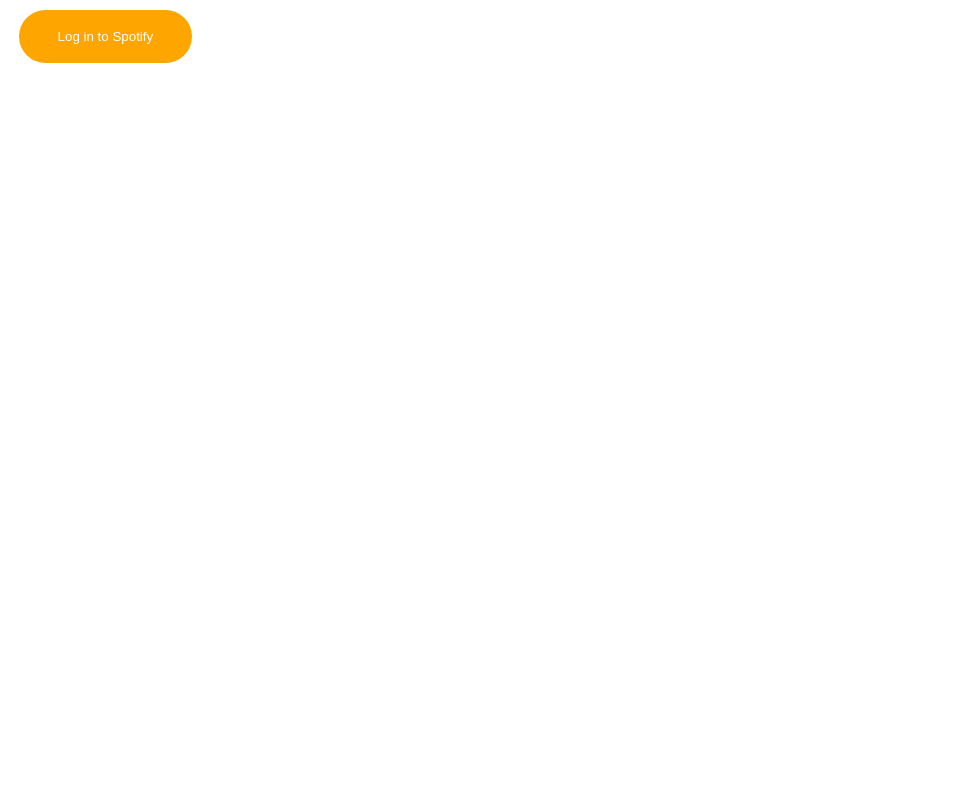
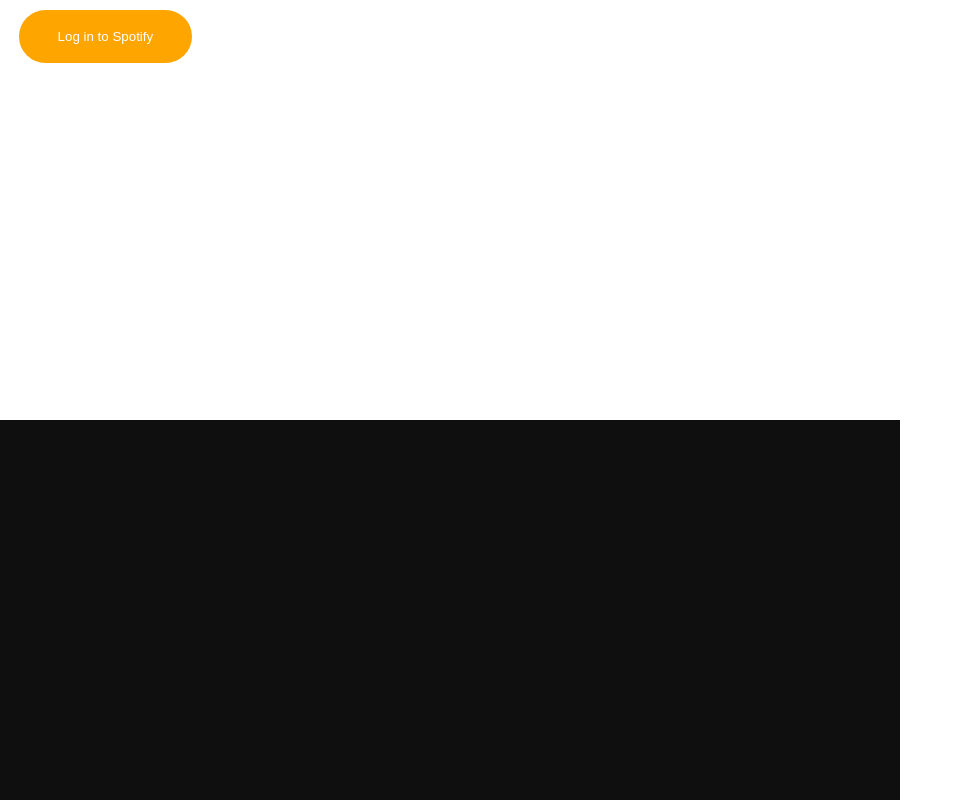
Before and after one commit to nwesthoff/rasphub, a React (Create React App) app: page / in a window 1280 px wide. Shown: the top 800 px of the page, without its empty margins (0-963 px from the left). Built offline with nearby package versions, Linux system fonts and the light colour scheme.

Commit message:
adjusted styling to handle correct aspect ratio

```diff
--- a/src/App.css
+++ b/src/App.css
@@ -6,7 +6,7 @@
 
 .App {
   width: 900px;
-  height: 1600px;
+  height: 1440px;
   font-family: 'Montserrat', sans-serif;
   font-weight: 400;
 }
--- a/src/App.js
+++ b/src/App.js
@@ -14,7 +14,7 @@
           alignItems: 'center'
         },
         statusStyle = {
-          width: '400px',
+          width: '275px',
           fontSize: '20px',
           margin: "-.3rem .8rem .1rem",
           textTransform: 'uppercase',
@@ -74,7 +74,7 @@
 
   render(){
     let titleStyle = {
-      width: '400px',
+      width: '275px',
       fontSize: '28px',
       margin: "1.2rem 0 .2rem",
       fontWeight: 700,
@@ -92,7 +92,7 @@
   render(){
     let artists = this.props.artists.map(x => x.name).join(', '),
         artistsStyle = {
-          width: '400px',
+          width: '275px',
           fontSize: '24px',
           margin: ".4rem 0 .2rem",
           fontWeight: 400,
@@ -135,7 +135,6 @@
 
     this.fetchUser = this.fetchUser.bind(this)
     this.fetchPlayer = this.fetchPlayer.bind(this)
-    // this.handleErrors = this.handleErrors.bind(this)
     this.parseJson = this.parseJson.bind(this)
   }
 
@@ -258,44 +257,48 @@
     Vibrant.from(document.querySelector("#playerArt").src).getPalette()
       .then(palette => this.setState(
         {palette: {
-          Vibrant:  palette.Vibrant ? palette.Vibrant.getHex() : 'red',
-          Muted: palette.Muted ? palette.Muted.getHex() : 'red',
-          DarkVibrant: palette.DarkVibrant ? palette.DarkVibrant.getHex() : 'red',
-          DarkMuted: palette.DarkMuted ? palette.DarkMuted.getHex() : 'red',
-          LightMuted: palette.LightMuted ? palette.LightMuted.getHex() : 'red',
+          Vibrant:  palette.Vibrant ? palette.Vibrant.getHex() : '#1ed760',
+          Muted: palette.Muted ? palette.Muted.getHex() : '#191414',
+          DarkVibrant: palette.DarkVibrant ? palette.DarkVibrant.getHex() : '#1db954',
+          DarkMuted: palette.DarkMuted ? palette.DarkMuted.getHex() : '#1e3264',
+          LightMuted: palette.LightMuted ? palette.LightMuted.getHex() : '#509bf5',
         }}
       ))
 
-    console.log(this.state.palette)
+    // console.log(this.state.palette)
   }
 
   render() {
-    let DarkVibrantRgba = this.hexToRgba(this.state.palette.DarkVibrant, 3)
-
-    let playerStyle = {
-      height: '533px',
-      width: '100%',
+    let DarkVibrantRgba = this.hexToRgba(this.state.palette.DarkVibrant, 3),
+        spotifyPlayerStyle = {
+          height: '420px',
+          position: 'relative'
+        },
+        playerStyle = {
+          height: '100%',
+          width: '650px',
           display: 'flex',
           flexFlow: 'row nowrap',
           justifyContent: 'center',
           alignItems: 'center',
-      background: 'linear-gradient(to right, ' +this.state.palette.DarkVibrant+ ' 30%, ' +DarkVibrantRgba+ ' 30%)'
-    }
-
-    let playerArtStyle = {
-      height: '260px',
+          background: DarkVibrantRgba
+        },
+        playerArtStyle = {
+          height: '200px',
           boxShadow: '0 15px 35px rgba(0,0,0,0.15), 25px 25px 0 ' + this.state.palette.Vibrant,
-      marginRight: '5rem'
+          marginRight: '3rem',
+          transition: 'all 400ms ease-in-out'
         }
 
     return (
 
-      <div>
+      <div className="spotifyPlayer" style={spotifyPlayerStyle}>
         { this.state.user.name ?
-          <div>
+          <div style={{height: '100%', width: '100%'}}>
             {this.state.player.item ?
               <section className="player" style={playerStyle}>
                 <div>
+                  <div style={{height: '100%', width: '220px', backgroundColor: this.state.palette.DarkVibrant, position: 'absolute', top: '0px', left: '0px', zIndex: -1, transition: 'all 400ms ease-in-out'}}></div>
                   <img id="playerArt" src={this.state.player.item.album.images[0].url} style={playerArtStyle} alt=""/>
                 </div>
                 <div>
@@ -316,11 +319,27 @@
   }
 }
 
+class Weather extends Component {
+  render() {
+    let weatherStyle = {
+      'height': '500px',
+      'backgroundColor': '#0f0f0f'
+    }
+
+    return(
+      <section className="weather" style={weatherStyle}>
+
+      </section>
+    )
+  }
+}
+
 class App extends Component {
   render() {
     return (
       <div className="App">
         <Player />
+        <Weather />
       </div>
     );
   }
```
Lines whose indentation alone changed are shown as unchanged.
